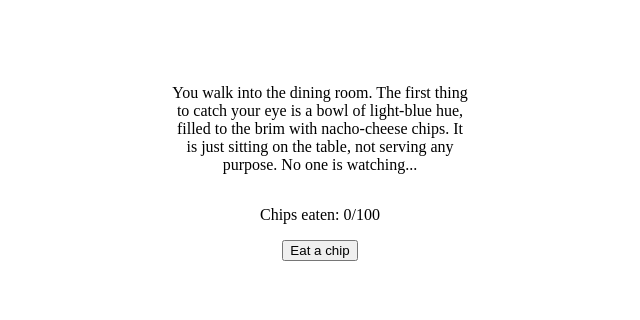
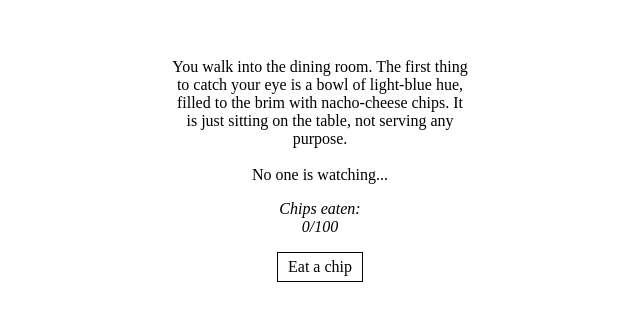
Before and after one commit to DetonDev/bowl-of-chips, a plain HTML site: page game/index.html in a window 1280 px wide. Shown: the part 244-564 px from the top of the page, without its empty margins (320-960 px from the left). Drawn offline with Linux system fonts and the light colour scheme.

Commit message:
Lotsa updates

```diff
--- a/game/data.js
+++ b/game/data.js
@@ -3,7 +3,7 @@
 
 const content = [
     {
-        "text": "You walk into the dining room. The first thing to catch your eye is a bowl of light-blue hue, filled to the brim with nacho-cheese chips. It is just sitting on the table, not serving any purpose. No one is watching...",
+        "text": "You walk into the dining room. The first thing to catch your eye is a bowl of light-blue hue, filled to the brim with nacho-cheese chips. It is just sitting on the table, not serving any purpose.<br><br>No one is watching...",
         "progress": "Chips eaten",
         "length": "100",
         "action": "Eat a chip"
@@ -21,7 +21,7 @@ const content = [
         "action": "Jump out the window!"
     },
     {
-        "text": "You fall onto cold, concrete pavement. Your face feels broken. You hear Kevin's extremly loud footsteps as he races to the door, exits the house, and begins looking for you outside. You need to get up. Now.",
+        "text": "You fall onto cold, concrete pavement. Your face feels broken. You hear Kevin's extremely loud footsteps as he races to the door, exits the house, and begins looking for you outside. You need to get up.<br>Now.",
         "progress": "Standing up",
         "length": "10",
         "action": "Get up"
@@ -33,43 +33,43 @@ const content = [
         "action": "FLEE"
     },
     {
-        "text": "About 5 Hours later, you collapse from exaustion. Looking around, you seem to have found your way into a large, sprawling forest. Kevin is nowhere to be seen...",
+        "text": "About 5 hours later, you collapse from exaustion. Looking around, you seem to have found your way into a large, sprawling forest. Kevin is nowhere to be seen...",
         "progress": "\"So where is this place?\"",
         "length": "30",
         "action": "Look around"
     },
     {
-        "text": "Ah! You recognize this place. This land is the estate of an old neighbor that left the area recently. Her mansion should be located in the forest somewhere. Seeing as you certainly aren't going back to Kevin anytime soon, you decide to look for it!",
+        "text": "Ah! You recognize this place. This land is the estate of Ms. Melianna, your 69-year-old neighbor who disappeared recently. Her mansion should be located in the forest somewhere. Seeing as you certainly aren't going back to Kevin anytime soon, and the mansion is surely being wasted with nobody to use it, you easily decide exactly where you want to sleep tonight.<br><br>How hard can finding a mansion from it's backyard be?",
         "progress": "Searching the area",
-        "length": "50",
+        "length": "69",
         "action": "Look around harder"
     },
     {
-        "text": "And of course, you don't find it. It's starting to get dark, so you begin gathering sticks and the laborious process of building your new home-away-from-home.",
+        "text": "And of course, you don't find it. It's starting to get dark, so you begin gathering sticks for the laborious process of building your new home-away-from-home.",
         "progress": "Shelter construction progress",
         "length": "200",
         "action": "Build!"
     },
     {
-        "text": "All done! You gaze lovingly at your beautiful creation. However, it is almost midnight and you really need some rest. You crawl into your little shelter and start trying to get some sleep.",
+        "text": "All done! You gaze lovingly at your beautiful creation. However, it is almost midnight and you really need some rest. You crawl into your little shelter and start trying to get some shuteye.",
         "progress": "Falling asleep",
         "length": "10",
         "action": "Lie still"
     },
     {
-        "text": "6 hours later, you wake up to Kevin's flashlight beam shining directly into your eyes. While you were mindlessly running away, Kevin looted a convenience store and obtained convenient items, including the flashlight and the GIANT AXE strapped to his back.",
+        "text": "6 hours later, you wake up to Kevin's flashlight beam shining directly into your eyes.<br><br>While you were mindlessly running away in your desperate bid to LARP as Usain Bolt, Kevin looted a convenience store and obtained convenient items, including the flashlight and the giant fucking axe strapped to his back.",
         "progress": "Words in eloquent apology speech",
         "length": "100",
         "action": "Apologize"
     },
     {
-        "text": "\"Sorry bub, I ain't buyin' it.\" He pulls out his GIANT AXE and prepares to bring it down on your extremely flabby neck.",
-        "progress": "Distance from AXE",
+        "text": "\"Sorry bub, I ain't buyin' it.\"<br><br>He pulls out his giant fucking axe and prepares to bring it down on your extremely flabby neck.",
+        "progress": "Distance from axe",
         "length": "10",
         "action": "Dodge!"
     },
     {
-        "text": "In an unusually impressive move, you roll out of the way, break through the twig-walls of your shelter, and begin sprinting off into the woods at top speed.\nKevin is pursuing.",
+        "text": "In an unusually impressive move for someone of your naked mole-rat physique, you roll out of the way, smash through the twig-walls of your shelter, and begin sprinting off into the woods at top speed.<br><br>Kevin is pursuing.",
         "progress": "Escape progress",
         "length": "150",
         "action": "RUN FOR IT"
@@ -87,16 +87,27 @@ const content = [
         "action": "Yell"
     },
     {
-        "text": "Kevin hears you, runs over, and kicks the tree. You fall out. Kevin once again stands over you and pulls out his GIANT AXE...",
-        "progress": "Distance from AXE",
+        "text": "Kevin hears you, runs over, and kicks the tree. You fall out. Kevin once again stands over you and pulls out his giant fucking axe.",
+        "progress": "Distance from axe",
         "length": "10",
         "action": "Dodge!"
     },
     {
-        "text": "You broke through the twig-walls, you can't break through a tree. Kevin brings the AXE down on your neck, slowly chopping your head clean off your shoulders.",
+        "text": "You broke through the twig-walls, you can't break through a tree. Kevin brings the axe down on your extremely flabby neck, brutally chopping your head clean off your shoulders.",
         "progress": "Final words",
         "length": "2",
         "action": "\"Wait, what?\""
+    },
+    {
+        "text": "You once again begin perceiving the world around you, or rather the sterile metal room around you.<br><br>Also you are floating.",
+        "progress": "First words",
+        "length": "2",
+        "action": "\"Wait, what?\""
+    },
+    {
+        "text": "At these words, peals of laughter burst from across the room. You suddenly perceive 2 figures, both of which are inspecting you. Your mind interprets the first one as some sort of businessman, and the other as some sort of goon. You doubt that they are actually real, mostly because they don't have shadows and are floating.<br><br>But then again, both of those are true for you, too.",
+        "progress": "Seconds spent grumbling about your bruised ego",
+        "length": "10",
+        "action": "Hrmph..."
     }
-
 ];
--- a/game/index.html
+++ b/game/index.html
@@ -15,13 +15,28 @@
         justify-content: center;
         align-items: center;
         text-align: center;
+        font-size: 16px;
+        font-family: serif;
+      }
+      #action {
+          background-color: white;
+          color: black;
+          font-size: 16px;
+          font-family: serif;
+          border: 1px solid black;
+          margin-bottom: 5px;
+          padding: 5px 10px;
+      }
+      button:hover {
+          cursor: pointer;
+          text-decoration: underline;
       }
     </style>
   </head>
   <body>
     <div id="main">
       <p id="situation">Situation text!</p>
-      <p id="progress">Progress text!</p>
+      <p id="progress" style="font-style:italic;margin-top:0;">Progress text!</p>
       <button id="action" onclick="update()">Action button!</button>
     </div>
 
--- a/game/main.js
+++ b/game/main.js
@@ -11,7 +11,7 @@ function update() {
     time++;
   };
   document.getElementById("situation").innerHTML = content[time].text; // updating the main text that lets you know what's going on!
-  document.getElementById("progress").innerHTML = content[time].progress + ': ' + progress + '/' + content[time].length; // updating the progress ticker so that you can know how close you are to the next part!
+  document.getElementById("progress").innerHTML = content[time].progress + ':<br>' + progress + '/' + content[time].length; // updating the progress ticker so that you can know how close you are to the next part!
   document.getElementById("action").innerHTML = content[time].action; // updating the button text to fit with the rest of the program!
 };
 
```
